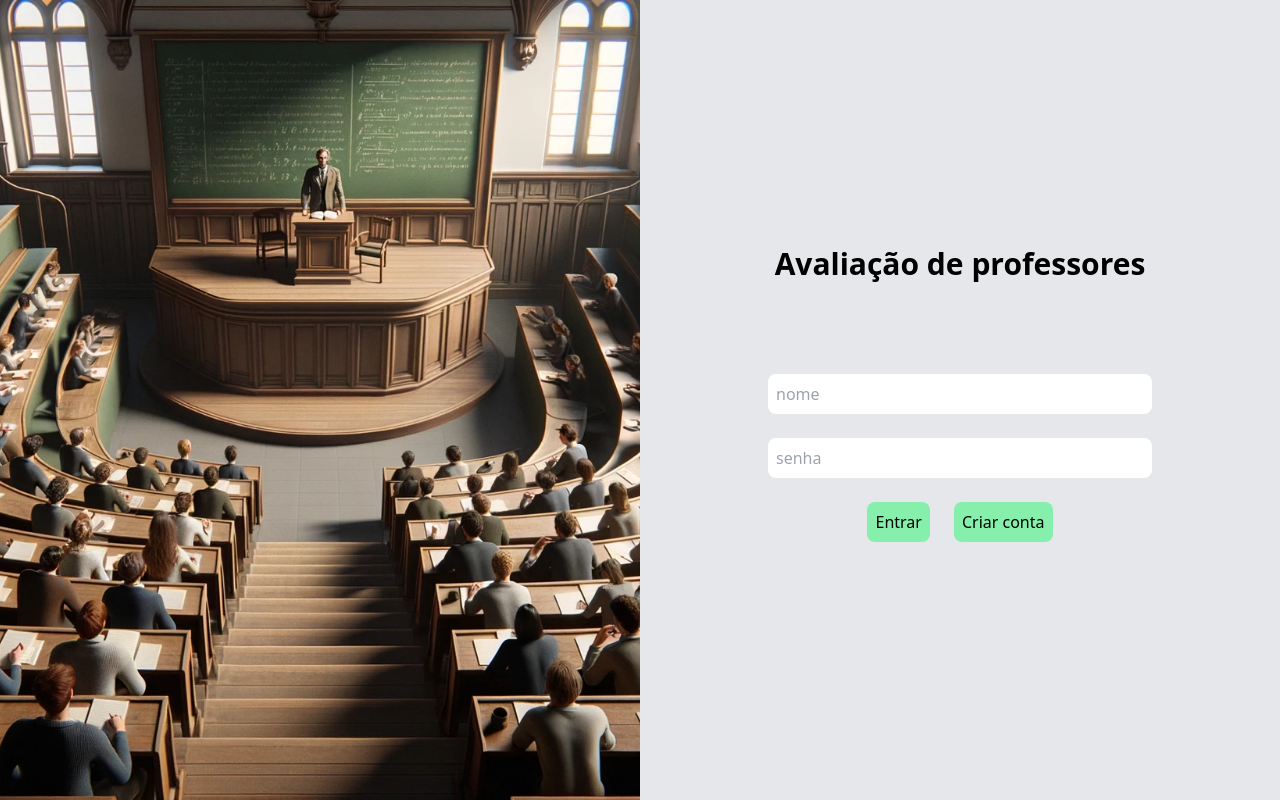
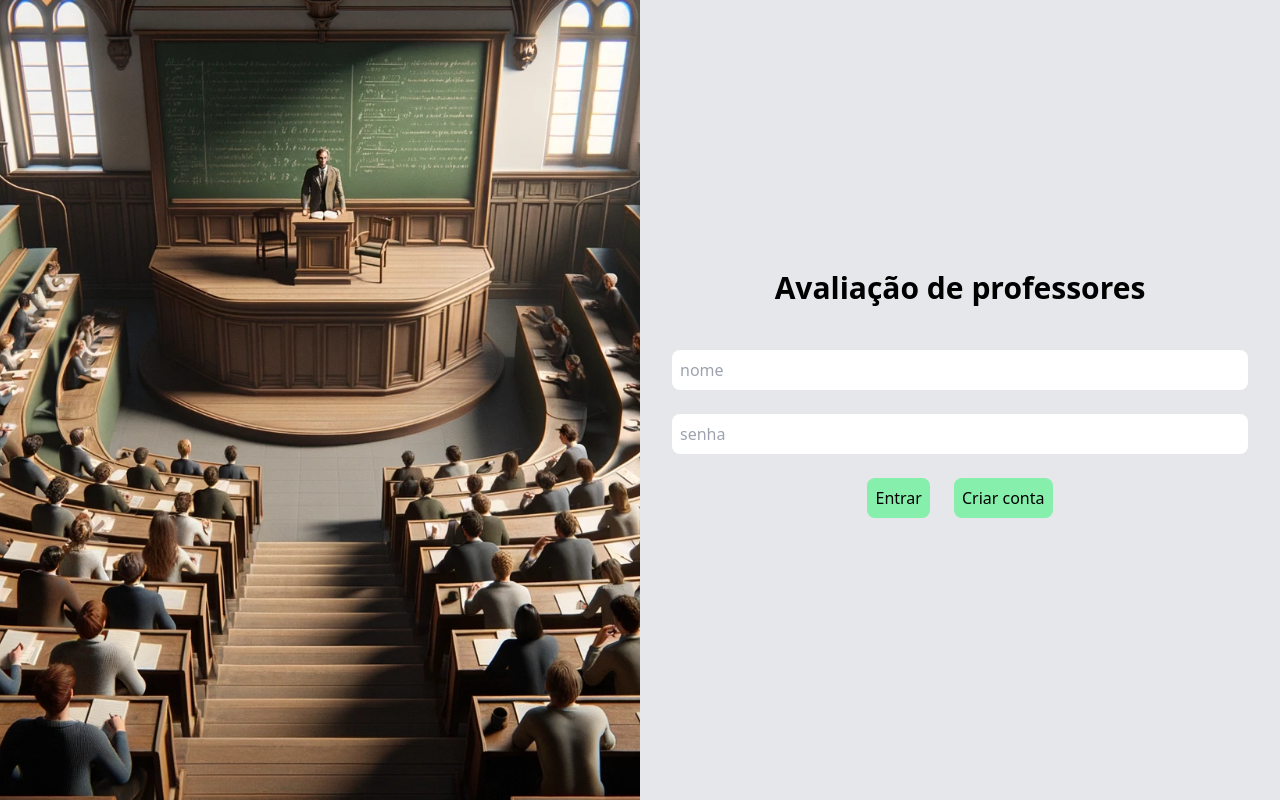
Before and after one commit to BalderLink/Front-Projeto-, a Next.js app: page /login in a window 1280 px wide. Built offline with nearby package versions, Linux system fonts and the light colour scheme.

Commit message:
:bricks: ci: espacamento e centralizacao

```diff
--- a/src/pages/login/index.tsx
+++ b/src/pages/login/index.tsx
@@ -2,8 +2,8 @@ export default function Home() {
     return (
         <main className="text-black bg-gray-200 flex min-h-screen">
             <img src="/fundo.webp" alt="foto_de_fundo" className="w-1/2 h-auto object-cover" />
-            <section className="flex-col justify-center items-center flex p-32 w-1/2">
-                <h1 className="mb-20 text-3xl font-semibold">
+            <section className="flex flex-col justify-center items-center flex p-8 w-1/2">
+                <h1 className="mb-8 text-3xl font-semibold text-center">
                     Avaliação de professores
                 </h1>
                 <form className="w-full flex flex-col items-center">
```
